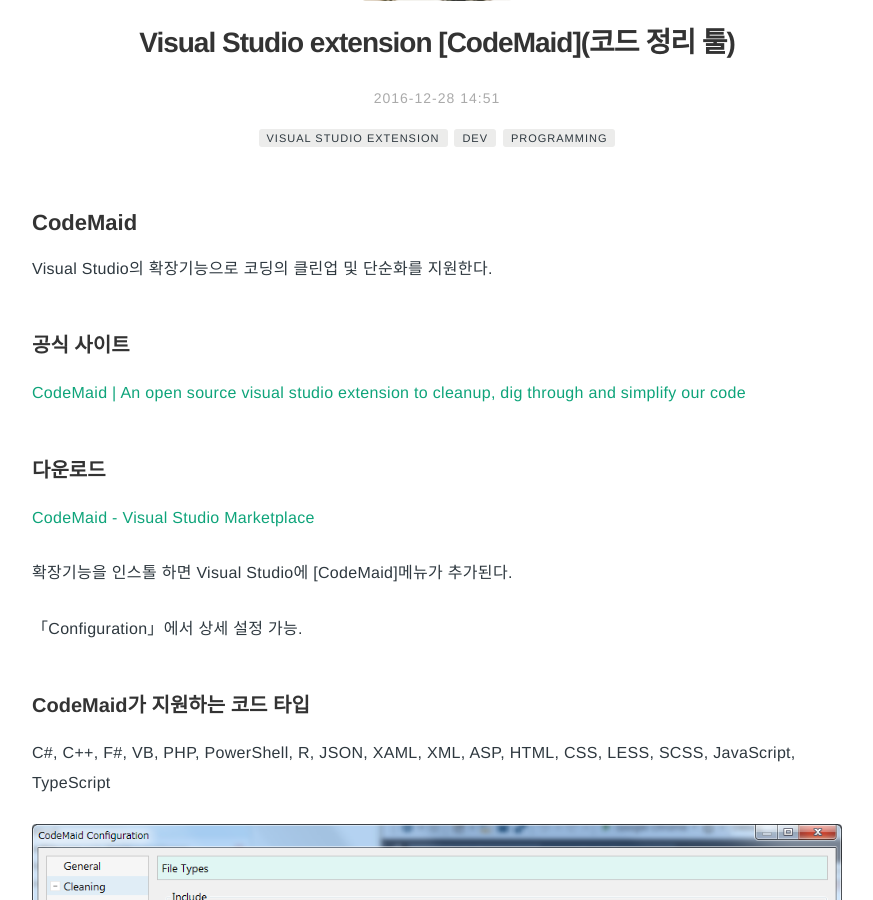
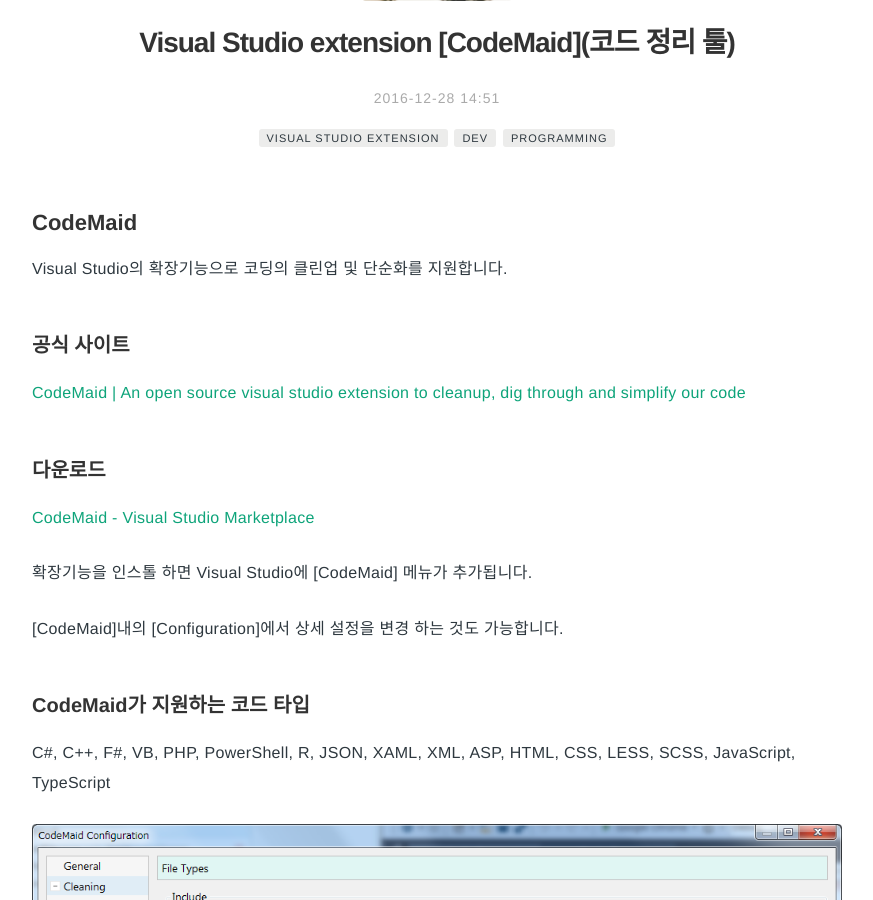
Before and after one commit to Pie001/pie001.github.io, a Jekyll site: the page built from _posts/2016-12-28-0055.md, in a window 1280 px wide and 900 px high, scrolled down 224 px. Shown: the whole window, without its empty margins (203-1076 px from the left). Built offline with Jekyll 4.4.1, drawn with Linux system fonts in a browser that asks for light colours; comment, search, counter and statistics services are not loaded; some of the changed text lies outside the part shown.

Commit message:
Update 2016-12-28-0055.md

```diff
--- a/_posts/2016-12-28-0055.md
+++ b/_posts/2016-12-28-0055.md
@@ -16,7 +16,7 @@
 description: Visual Studio extension [CodeMaid](코드 정리 툴)
 ---
 ## CodeMaid
-Visual Studio의 확장기능으로 코딩의 클린업 및 단순화를 지원한다.
+Visual Studio의 확장기능으로 코딩의 클린업 및 단순화를 지원합니다.
 
 ### 공식 사이트
 [CodeMaid | An open source visual studio extension to cleanup, dig through and simplify our code](http://www.codemaid.net/)
@@ -24,9 +24,10 @@
 ### 다운로드
 [CodeMaid - Visual Studio Marketplace](https://marketplace.visualstudio.com/items?itemName=SteveCadwallader.CodeMaid)
 
-확장기능을 인스톨 하면 Visual Studio에 [CodeMaid]메뉴가 추가된다.
+확장기능을 인스톨 하면 Visual Studio에 [CodeMaid] 메뉴가 추가됩니다.
 
-「Configuration」에서 상세 설정 가능.
+[CodeMaid]내의 [Configuration]에서 상세 설정을 변경 하는 것도 가능합니다.
+
 
 ### CodeMaid가 지원하는 코드 타입
 C#, C++, F#, VB, PHP, PowerShell, R, JSON, XAML, XML, ASP, HTML, CSS, LESS, SCSS, JavaScript, TypeScript
@@ -81,4 +82,4 @@
 
 
 ## 결론
-CodeMaid는 상당히 편리한 툴로서 특히 팀 작업의 경우엔 Import/Export 기능으로 팀원 전원이 같은 설정을 공유하는 편이 코딩 스타일을 통일시키기에 좋다.
+CodeMaid는 상당히 편리한 툴로서 특히 팀 작업의 경우엔 Import/Export 기능으로 팀원 전원이 같은 설정을 공유하는 편이 코딩 스타일을 통일시키기에 좋습니다.
```
